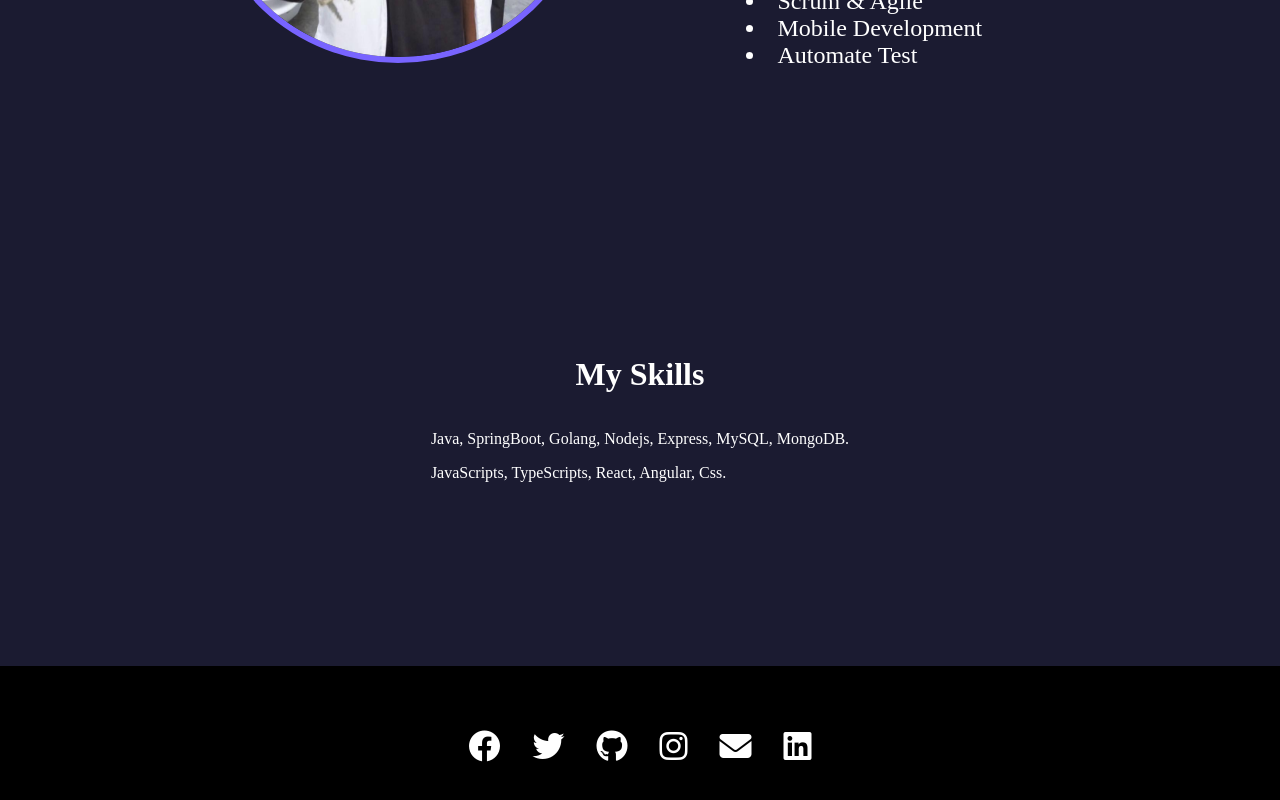
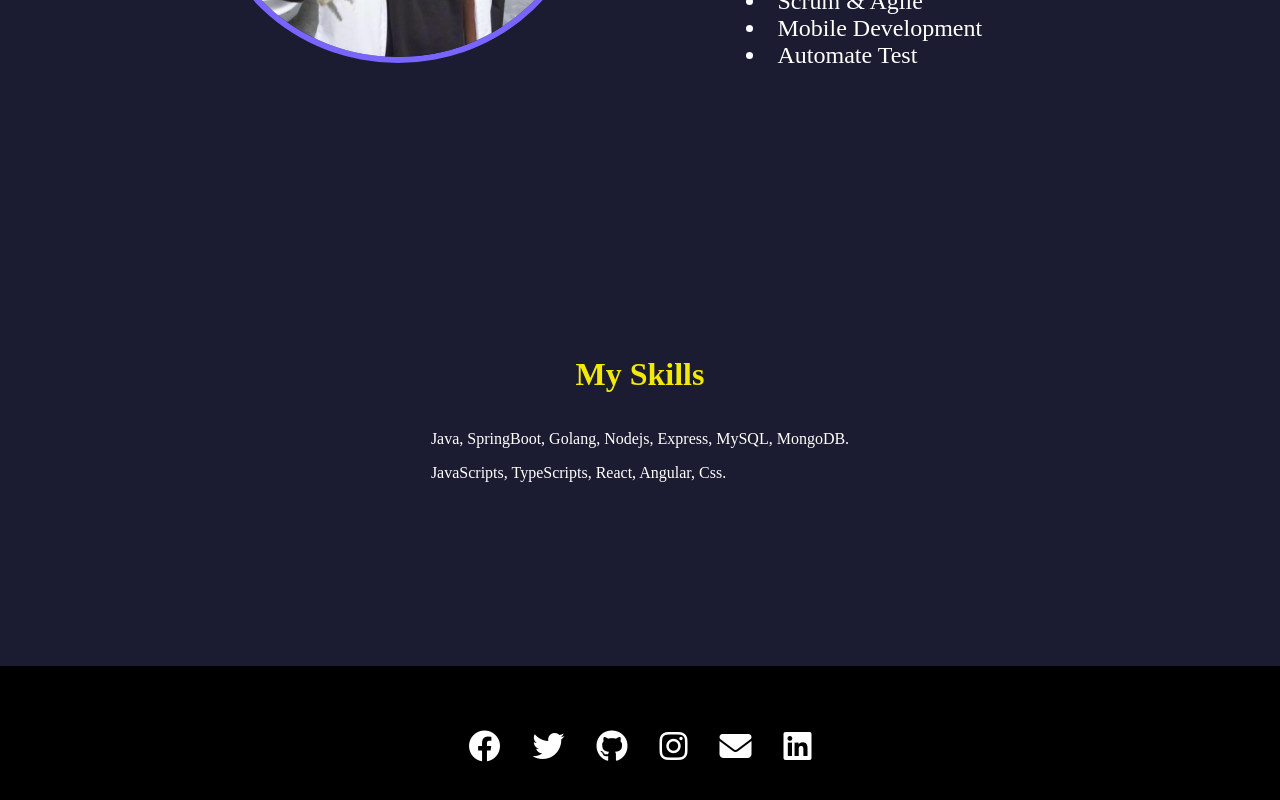
Before and after one commit to NuntapongS/my-portfolio, a React (Create React App) app: page / in a window 1280 px wide. Shown: the part 964-1764 px from the top of the page. Built offline with nearby package versions, Linux system fonts and the light colour scheme.

Commit message:
add: style title skills

```diff
--- a/src/styles/portfolio.css
+++ b/src/styles/portfolio.css
@@ -14,6 +14,11 @@
     font-size: 32px;
 }
 
+.title-skills {
+    color: #F2E908;
+    font-size: 32px;
+}
+
 .content {
     font-size: 24px;
 }
```
